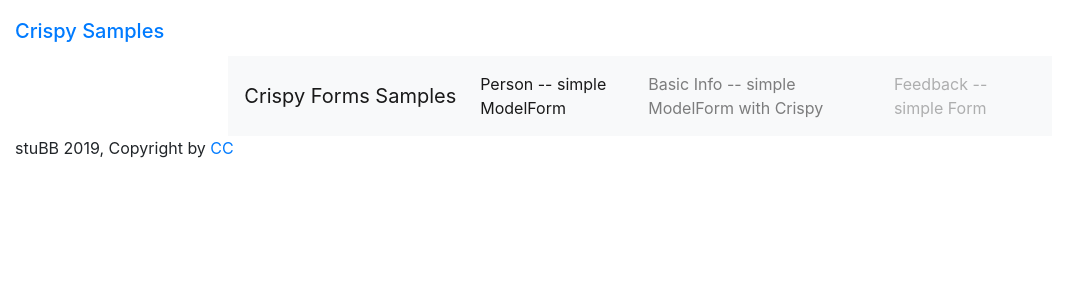
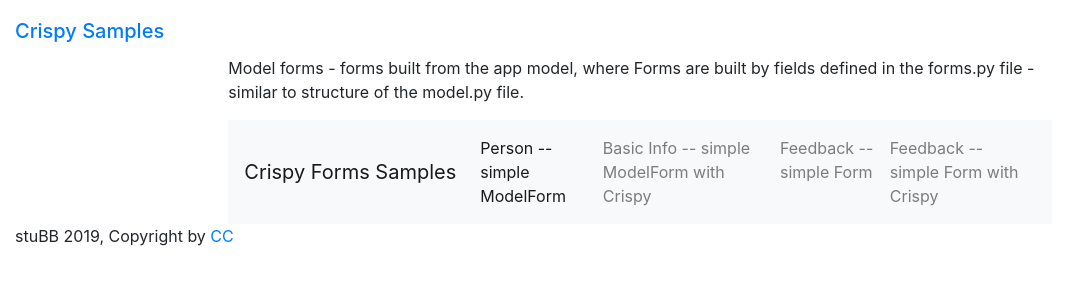
Before and after one commit to btbell/dj_crispy_form_samples, a Django app: page /crispysample/ in a window 1280 px wide. Shown: the top 300 px of the page, without its empty margins (0-1081 px from the left). Run offline with Django 3.2, Linux system fonts and the light colour scheme; some libraries are stand-ins or nearby versions; some web fonts are replaced.

Commit message:
added link for crispy formsForm

```diff
--- /dev/null
+++ b/crispysample/templates/crispysample/crispyfeedback.html
@@ -0,0 +1,6 @@
+<form action="/feedback/" method="post">
+    {% load crispy_forms_tags %}
+    {% csrf_token %}
+    {{ form|crispy }}
+    <input type="submit" value="Submit">
+</form>
--- a/crispysample/templates/crispysample/home.html
+++ b/crispysample/templates/crispysample/home.html
@@ -1,6 +1,8 @@
 {% extends 'crispysample/base.html' %}
 
 {% block content %}
+<p>Model forms - forms built from the app model, where Forms are built by fields defined in the forms.py file - similar
+to structure of the model.py file.</p>
 <nav class="navbar navbar-expand-lg navbar-light bg-light">
   <a class="navbar-brand" href="#">Crispy Forms Samples</a>
   <button class="navbar-toggler" type="button" data-toggle="collapse" data-target="#navbarNavAltMarkup" aria-controls="navbarNavAltMarkup" aria-expanded="false" aria-label="Toggle navigation">
@@ -10,7 +12,8 @@
     <div class="navbar-nav">
       <a class="nav-item nav-link active" href="{% url 'crispysample:add' %}">Person -- simple ModelForm</a>
       <a class="nav-item nav-link" href="{% url 'crispysample:biadd' %}">Basic Info -- simple ModelForm with Crispy</a>
-      <a class="nav-item nav-link disabled" href="{% url 'crispysample:get_feedback' %}">Feedback -- simple Form</a>
+      <a class="nav-item nav-link" href="{% url 'crispysample:get_feedback' %}">Feedback -- simple Form</a>
+      <a class="nav-item nav-link" href="{% url 'crispysample:get_crispyfeedback' %}">Feedback -- simple Form with Crispy</a>
     </div>
   </div>
 </nav>
--- a/crispysample/urls.py
+++ b/crispysample/urls.py
@@ -10,4 +10,5 @@ urlpatterns = [
   path('add', views.PersonCreateView.as_view(), name='add'),
   path('biadd', views.BasicInfoCreateView.as_view(), name='biadd'),
   path('feedback', views.get_feedback, name='get_feedback'),
+  path('crispyfeedback', views.get_crispyfeedback, name='get_crispyfeedback'),
   ]
--- a/crispysample/views.py
+++ b/crispysample/views.py
@@ -9,31 +9,51 @@ def home(request):
     #return HttpResponse('hoot!')
     return render(request, 'crispysample/home.html')
 
+# formModelForm examples
 class BasicInfoCreateView(CreateView):
   model = BasicInfo
   fields = ('name', 'occupation', 'email')
   template_name = 'crispysample/basicinfo_form.html'
 
 
-def get_feedback(request):
-    # if this is a POST request we need to process the form data
-    if request.method == 'POST':
-        # create a form instance and populate it with data from the request:
-        form = FeedbackForm(request.POST)
-        # check whether it's valid:
-        if form.is_valid():
-            # process the data in form.cleaned_data as required
-            # ...
-            # redirect to a new URL:
-            return HttpResponseRedirect('/thanks/')
-
-    # if a GET (or any other method) we'll create a blank form
-    else:
-        form = FeedbackForm()
-
-    return render(request, 'crispysample/feedback.html', {'form': form})
-
-
 class PersonCreateView(CreateView):
   model = Person
   fields = ('name', 'email', 'job_title', 'bio')
+
+
+# form.Form examples
+def get_feedback(request):
+  # if this is a POST request we need to process the form data
+  if request.method == 'POST':
+    # create a form instance and populate it with data from the request:
+    form = FeedbackForm(request.POST)
+    # check whether it's valid:
+    if form.is_valid():
+      # process the data in form.cleaned_data as required
+      # ...
+      # redirect to a new URL:
+      return HttpResponseRedirect('/thanks/')
+
+  # if a GET (or any other method) we'll create a blank form
+  else:
+    form = FeedbackForm()
+
+  return render(request, 'crispysample/feedback.html', {'form': form})
+
+def get_crispyfeedback(request):
+  # if this is a POST request we need to process the form data
+  if request.method == 'POST':
+    # create a form instance and populate it with data from the request:
+    form = FeedbackForm(request.POST)
+    # check whether it's valid:
+    if form.is_valid():
+      # process the data in form.cleaned_data as required
+      # ...
+      # redirect to a new URL:
+      return HttpResponseRedirect('/thanks/')
+
+  # if a GET (or any other method) we'll create a blank form
+  else:
+    form = FeedbackForm()
+
+  return render(request, 'crispysample/crispyfeedback.html', {'form': form})
```
Also changed, not shown: 1 other file.
